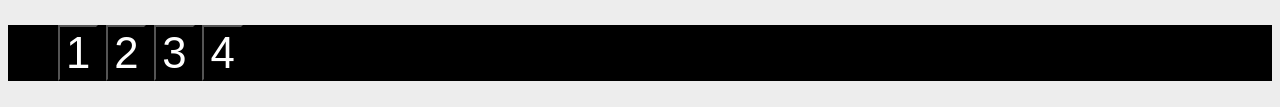
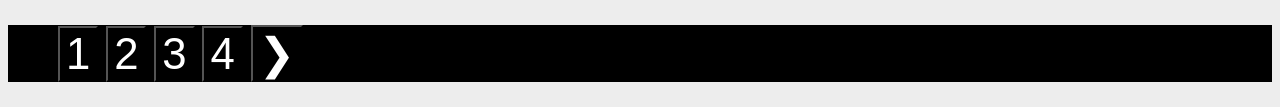
Before and after one commit to Error-Web/error-web-html, a plain HTML site: page index.html in a window 1280 px wide. Shown: the part 4104-4211 px from the top of the page. Drawn offline with nearby package versions, Linux system fonts and the light colour scheme.

Commit message:
update index.html

```diff
--- a/index.html
+++ b/index.html
@@ -203,6 +203,7 @@ The HTML element is everything from the start tag to the end tag:</p>
 								<li><button><a href="https://error-web.github.io/error-web-html-2/">2</a></button></li>
 								<li><button><a href="#">3</a></button></li>
 								<li><button><a href="#">4</a></button></li>
+								<li><button><a href="#">❯</a></button></li>
 								</ul>
 							</nav>
 										</div>
```
